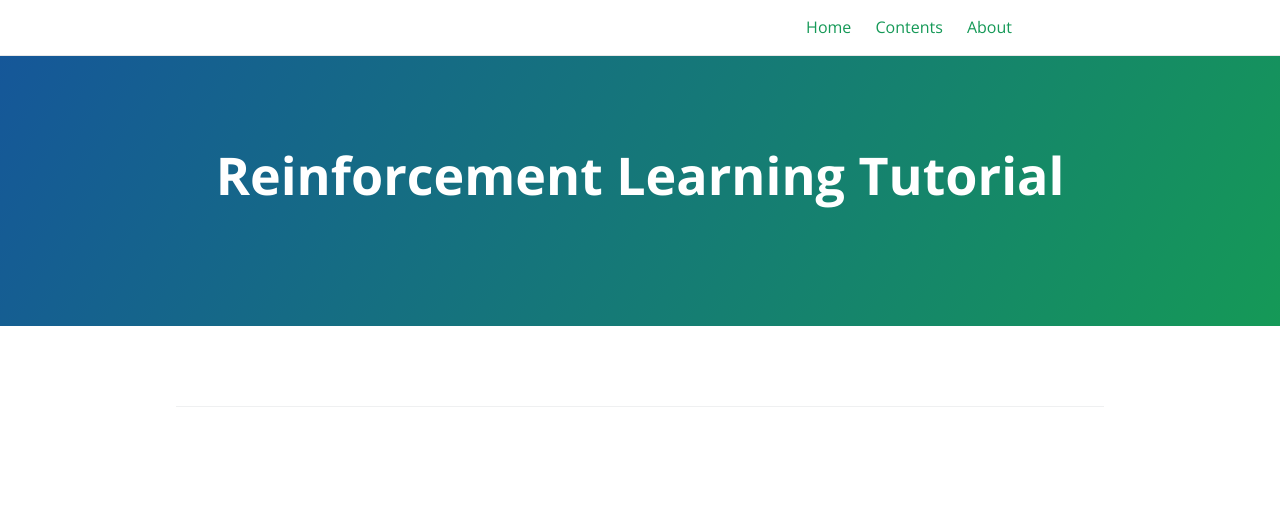
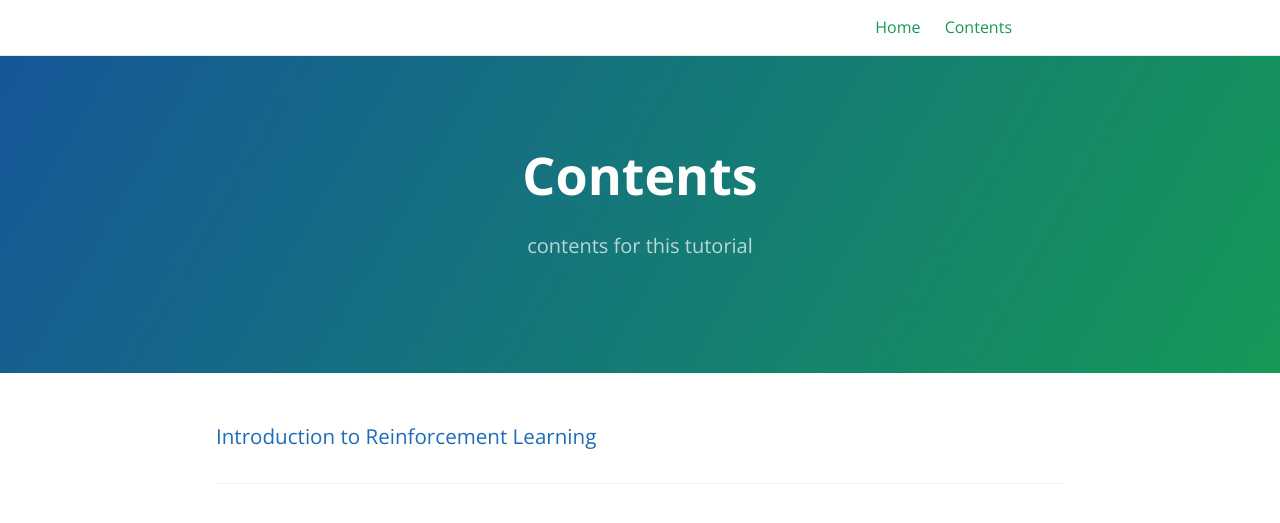
Before and after one commit to RL-Tutorial/RL-Tutorial.github.io, a Jekyll site: the page built from toc.md, in a window 1280 px wide. Shown: the top 523 px of the page. Built offline with Jekyll 4.4.1, drawn with Linux system fonts in a browser that asks for light colours; our own code applies the rules of GitHub Pages for plain Markdown files.

Commit message:
add intro-rl post

```diff
--- a/_config.yml
+++ b/_config.yml
@@ -4,6 +4,7 @@ show_downloads: true
 
 baseurl:
 url: "https://RL-Tutorial.github.io" # change this to the base hostname & protocol for your site
+
 cayman-blog:
   date_format: "%b %-d, %Y"
 
--- a/_includes/site-header.html
+++ b/_includes/site-header.html
@@ -19,7 +19,6 @@
 
         <div class="trigger">
           <a class="page-link" href="{{ "/" }}">Home</a>
-          <a class="page-link" href="toc.md">Contents</a>
           {% for path in page_paths %}
             {% assign my_page = site.pages | where: "path", path | first %}
             {% if my_page.title %}
--- a/_layouts/default.html
+++ b/_layouts/default.html
@@ -48,8 +48,8 @@
              }
            },
            tex2jax: {
-             inlineMath: [ ['$','$'], ['\\(','\\)'] ],
-             displayMath: [ ['$$','$$'], ['\[','\]'] ],
+             inlineMath: [ ['$','$'] ],
+             displayMath: [ ['$$','$$'] ],
              processEscapes: true,
            },
            "HTML-CSS": {
--- a/_sass/jekyll-theme-cayman-blog.scss
+++ b/_sass/jekyll-theme-cayman-blog.scss
@@ -168,7 +168,7 @@ a {
   }
 
   @include large {
-    max-width: 70rem;
+    max-width: 65rem;
     padding: 3rem 6rem;
     margin: 0 auto;
     font-size: 1.1rem;
--- a/toc.md
+++ b/toc.md
@@ -0,0 +1,21 @@
+---
+layout: page
+title: Contents
+tagline: contents for this tutorial
+permalink: /toc.html
+---
+
+{% assign list = site.posts %}
+{% assign preview = true %}
+
+{% for post in list %}
+<article{% if forloop.index == 1 and preview %} content-loaded="1"{% endif %}>
+	<h3><a href="{{ post.url }}">{{ post.title }}</a></h3>
+</article>
+{% endfor %}
+
+{% if list == null %}
+<article class="empty">
+	<p>该分类下还没有文章</p>
+</article>
+{% endif %}
```
Also changed, not shown: _posts/2017-11-02-intro-to-rl.md (added, +134 -0 lines), about.md (deleted, +0 -13 lines), images/1-1.png (added), images/1-2.png (added), images/1-3.png (added), 2 other files.
